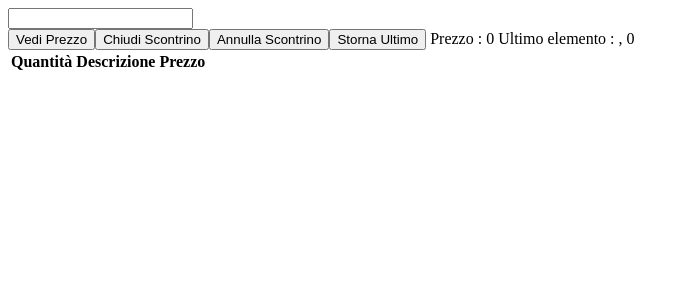
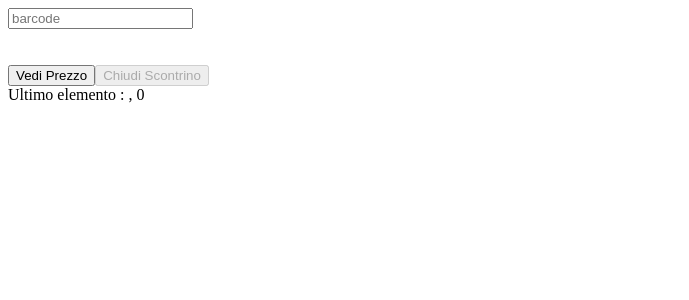
Before and after one commit to luca-lezzerini/scarsefour, an Angular app in the folder client-scarsefour/client-scarsefour/: page /app-dashboard-cassa-ill in a window 1280 px wide. Shown: the top 300 px of the page, without its empty margins (0-689 px from the left). Built offline with nearby package versions, Linux system fonts and the light colour scheme.

Commit message:
Inseriti cambiamenti stato dashboard-ill

```diff
--- a/client-scarsefour/client-scarsefour/src/app/automa-gestione-cassa-ill/automa-ill.ts
+++ b/client-scarsefour/client-scarsefour/src/app/automa-gestione-cassa-ill/automa-ill.ts
@@ -8,6 +8,7 @@ export class AutomaCassa implements State {
         this.ui = ui;
         this.stato = new ScontrinoVuoto();
         console.log("Siamo nello stato: ", this.stato);
+        ui.entraStatoScontrinoVuoto();
     }
 
     stato: State;
--- a/client-scarsefour/client-scarsefour/src/app/dashboard-cassa-ill/dashboard-cassa-ill.component.html
+++ b/client-scarsefour/client-scarsefour/src/app/dashboard-cassa-ill/dashboard-cassa-ill.component.html
@@ -1,14 +1,21 @@
-<input type="text" [(ngModel)]="barcode">
+<input type="text" [(ngModel)]="barcode" placeholder="barcode" [disabled]="eanE" *ngIf="ean">
 <br>
-<button (click)="vediPrezzo()">Vedi Prezzo</button>
-<button (click)="chiudiScontrino()">Chiudi Scontrino</button>
-<button (click)="annullaScontrino()">Annulla Scontrino</button>
-<button (click)="stornaUltimo()">Storna Ultimo</button>
-Prezzo : {{prezzoTot}}
-<!-- <button (click)="annulla()">Annulla</button>
-<button (click)="conferma()">Conferma</button> -->
+<br>
+<br>
+<button (click)="vediPrezzo()" *ngIf="vediPrezzoV">Vedi Prezzo</button>
+<button (click)="chiudiScontrino()" *ngIf="chiudi" [disabled]="chiudiE">Chiudi Scontrino</button>
+<button (click)="annullaScontrino()" *ngIf="annullaScontrinoV" [disabled]="annullaScontrinoE">Annulla Scontrino</button>
+<button (click)="conferma()" *ngIf="confermaV" [disabled]="confermaE">Conferma</button>
+<button (click)="annulla()" *ngIf="annullaV" [disabled]="annullaE">Annulla</button>
+<button (click)="stornaUltimo()" *ngIf="storna">Storna Ultimo</button>
+
+<p *ngIf="prezzo"> Prezzo : {{prezzoTot}}</p>
+<br>
 Ultimo elemento : {{descrizioneE}}, {{prezzoE}}
-<table>
+<br>
+<br>
+<br>
+<table *ngIf="table">
     <tr>
         <th>Quantità</th>
         <th>Descrizione</th>
--- a/client-scarsefour/client-scarsefour/src/app/dashboard-cassa-ill/dashboard-cassa-ill.component.ts
+++ b/client-scarsefour/client-scarsefour/src/app/dashboard-cassa-ill/dashboard-cassa-ill.component.ts
@@ -1,29 +1,136 @@
+import { HttpClient } from '@angular/common/http';
 import { Component, OnInit } from '@angular/core';
+import { AutomaCassa } from '../automa-gestione-cassa-ill/automa-ill';
+import { AutomabileIll } from '../automa-gestione-cassa-ill/automabile-ill';
+import { AnnullaEvent, AnnullaScontrinoEvent, ChiudiEvent, ConfermaEvent, StornaEvent, VediPrezzoEvent } from '../automa-gestione-cassa-ill/eventi-ill';
+import { Scontrino } from '../entità/scontrino';
 
 @Component({
   selector: 'app-dashboard-cassa-ill',
   templateUrl: './dashboard-cassa-ill.component.html',
   styleUrls: ['./dashboard-cassa-ill.component.css']
 })
-export class DashboardCassaIllComponent implements OnInit {
+export class DashboardCassaIllComponent implements OnInit, AutomabileIll {
+
+  automa: AutomaCassa;
   barcode = "";
   descrizioneE = "";
   prezzoE = 0;
   prezzoTot = 0;
-  constructor() { }
+
+  ean: boolean;
+  vediPrezzoV: boolean;
+  table: boolean;
+  storna: boolean;
+  annullaScontrinoV: boolean;
+  annullaScontrinoE: boolean;
+  annullaV: boolean;
+  annullaE: boolean;
+  chiudi: boolean;
+  chiudiE: boolean;
+  prezzo: boolean;
+  eanE: boolean;
+  confermaV: boolean;
+  confermaE: boolean;
+
+  scontrino = new Scontrino();
+
 
   ngOnInit(): void {
   }
+
+  constructor(private http: HttpClient) {
+    this.automa = new AutomaCassa(this);
+  }
+
   vediPrezzo() {
+    this.automa.next(new VediPrezzoEvent(), this.automa);
+  }
+  chiudiScontrino() {
+    this.automa.next(new ChiudiEvent(), this.automa);
+  }
+  annullaScontrino() {
+    this.automa.next(new AnnullaScontrinoEvent(), this.automa);
+  }
+  stornaUltimo() {
+    this.automa.next(new StornaEvent(), this.automa);
+  }
+
+  conferma() {
+    this.automa.next(new ConfermaEvent(), this.automa);
 
   }
-  chiudiScontrino() {
+
+  annulla() {
+    this.automa.next(new AnnullaEvent(), this.automa);
 
   }
-  annullaScontrino() {
+
+  entraStatoScontrinoVuoto() {
+    this.ean = true;
+    this.eanE = false;
+    this.vediPrezzoV = true;
+    this.table = false;
+    this.storna = false;
+    this.annullaScontrinoV = false;
+    this.confermaV = false;
+    this.annullaV = false;
+    this.chiudi = true;
+    this.prezzo = false;
+    this.annullaScontrinoE = false;
+    this.confermaE = false;
+    this.annullaE = false;
+    this.chiudiE = true;
+  }
+  entraStatoVediPrezzo() {
+    this.ean = true;
+    this.eanE = false;
+    this.vediPrezzoV = false;
+    this.table = false;
+    this.storna = false;
+    this.annullaScontrinoV = false;
+    this.confermaV = false;
+    this.annullaV = false;
+    this.chiudi = false;
+    this.prezzo = false;
+    this.annullaScontrinoE = false;
+    this.confermaE = false;
+    this.annullaE = false;
+    this.chiudiE = false;
+  }
+  entraStatoScontrinoNonVuoto() {
+    this.ean = true;
+    this.eanE = false;
+    this.vediPrezzoV = true;
+    this.table = true;
+    this.storna = true;
+    this.annullaScontrinoV = true;
+    this.confermaV = false;
+    this.annullaV = false;
+    this.chiudi = true;
+    this.prezzo = true;
+    this.annullaScontrinoE = false;
+    this.confermaE = false;
+    this.annullaE = false;
+    this.chiudiE = false;
 
   }
-  stornaUltimo() {
+  entraStatoAnnullamentoScontrino() {
+    this.ean = false;
+    this.eanE = false;
+    this.vediPrezzoV = false;
+    this.table = false;
+    this.storna = false;
+    this.annullaScontrinoV = false;
+    this.confermaV = true;
+    this.annullaV = true;
+    this.chiudi = false;
+    this.prezzo = false;
+    this.annullaScontrinoE = false;
+    this.confermaE = false;
+    this.annullaE = false;
+    this.chiudiE = false;
+  }
 
-  }
+
 }
```
